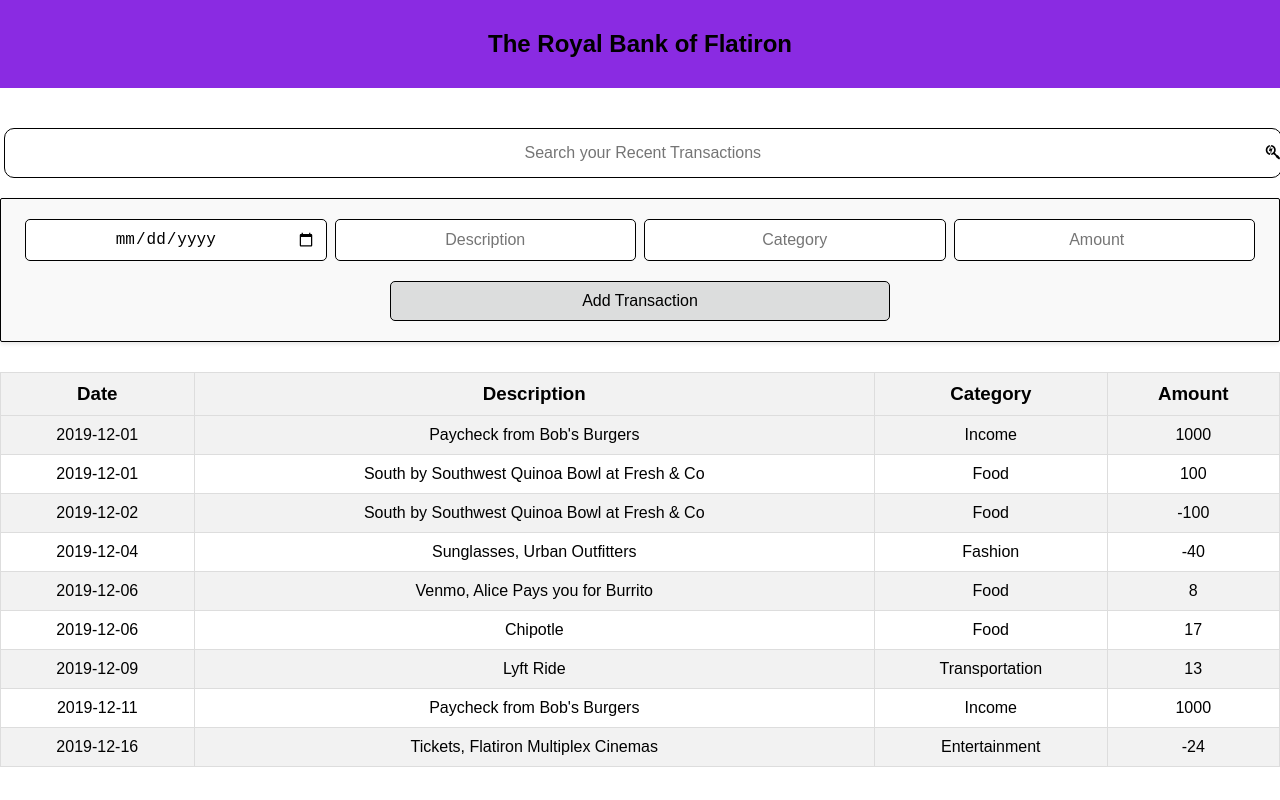
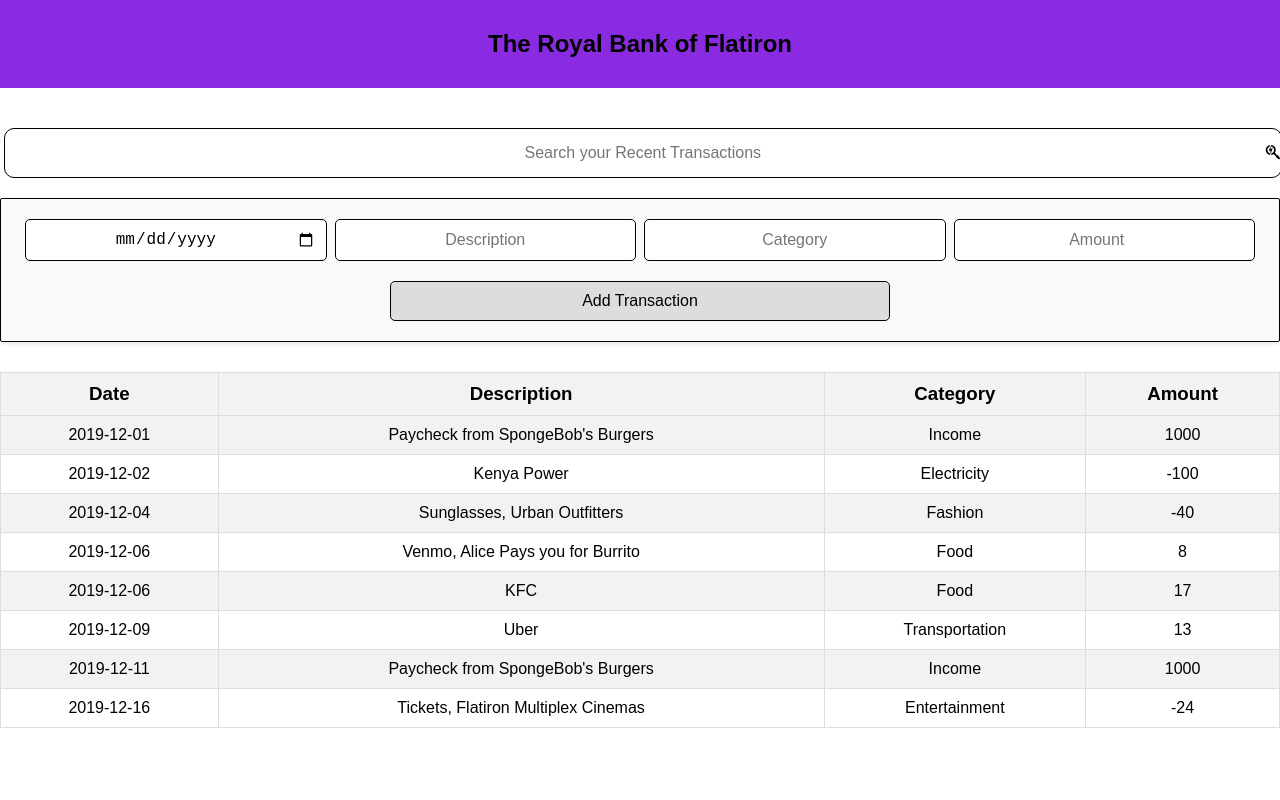
Before and after one commit to gitaunthama/Grace-wk1-codecallenge, a React (Create React App) app: page / in a window 1280 px wide. Built offline with nearby package versions, Linux system fonts and the light colour scheme.

Commit message:
complete work

```diff
--- a/src/components/AddTransactionForm.js
+++ b/src/components/AddTransactionForm.js
@@ -20,7 +20,7 @@ function AddTransactionForm({ setTransactions }) {
   function handleSubmit(e) {
     e.preventDefault(); // Prevent default form submission behavior
 
-    // makes tnewish transaction object with a unique ID (mostly timestamp)) and form data
+    // makes newish transaction object with a unique ID (mostly timestamp)) and form data
     const newTransaction = {
       id: String(Date.now()), // Generate unique ID using current timestamp
       ...formData // Spread form data
--- a/src/components/Data.js
+++ b/src/components/Data.js
@@ -2,22 +2,15 @@ const transactions = [
     {
       "id": "1",
       "date": "2019-12-01",
-      "description": "Paycheck from Bob's Burgers",
+      "description": "Paycheck from SpongeBob's Burgers",
       "category": "Income",
       "amount": 1000
     },
     {
-      "id": "2",
-      "date": "2019-12-01",
-      "description": "South by Southwest Quinoa Bowl at Fresh & Co",
-      "category": "Food",
-      "amount": 100
-    },
-    {
       "id": "3",
       "date": "2019-12-02",
-      "description": "South by Southwest Quinoa Bowl at Fresh & Co",
-      "category": "Food",
+      "description": "Kenya Power",
+      "category": "Electricity",
       "amount": -100
     },
     {
@@ -37,7 +30,7 @@ const transactions = [
     {
       "id": "6",
       "date": "2019-12-06",
-      "description": "Chipotle",
+      "description": "KFC",
       "category": "Food",
       "amount": 17
     },
@@ -45,14 +38,14 @@ const transactions = [
     {
       "id": "7",
       "date": "2019-12-09",
-      "description": "Lyft Ride",
+      "description": "Uber",
       "category": "Transportation",
       "amount": 13
     },
     {
       "id": "8",
       "date": "2019-12-11",
-      "description": "Paycheck from Bob's Burgers",
+      "description": "Paycheck from SpongeBob's Burgers",
       "category": "Income",
       "amount": +1000
     },
```
